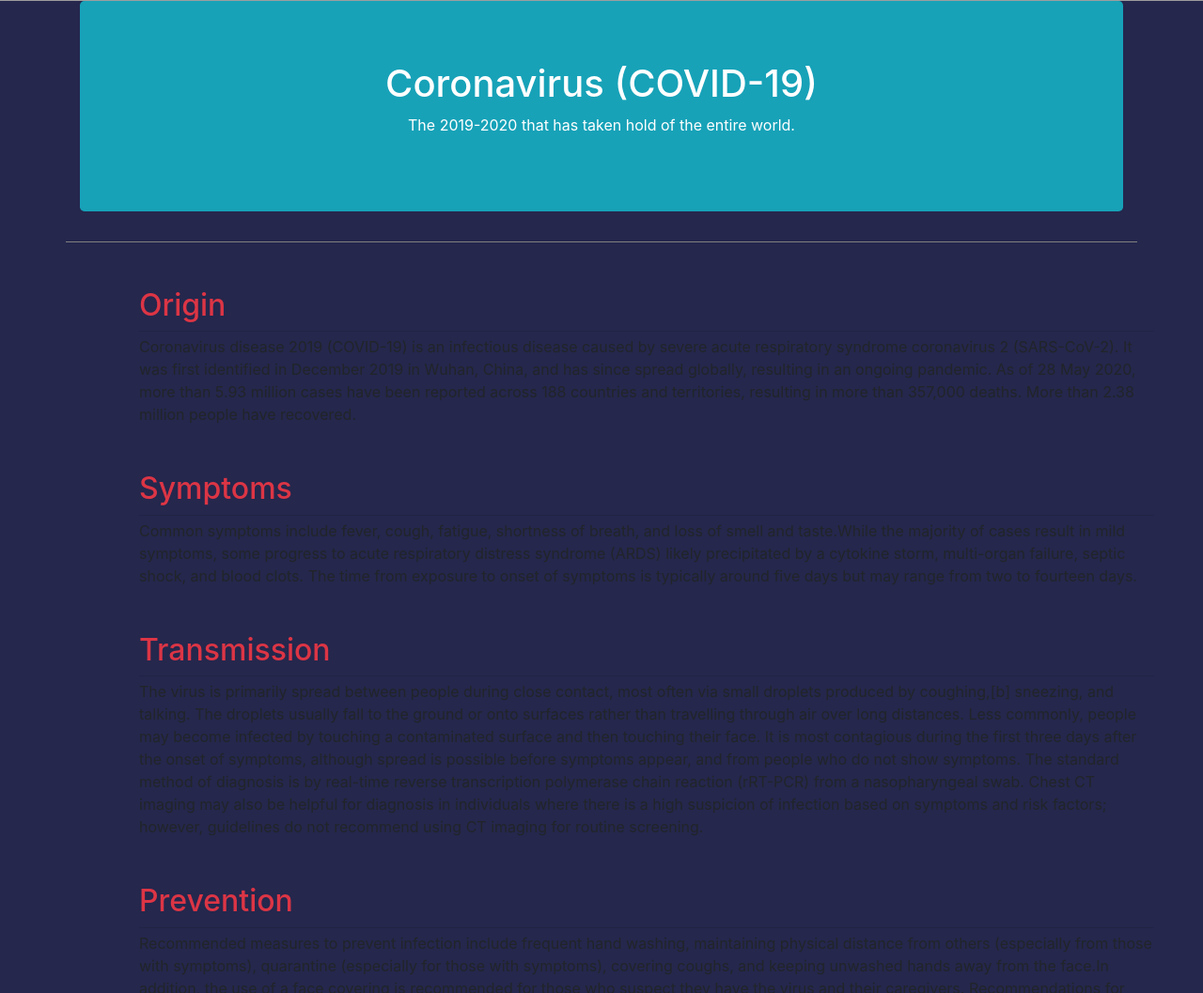
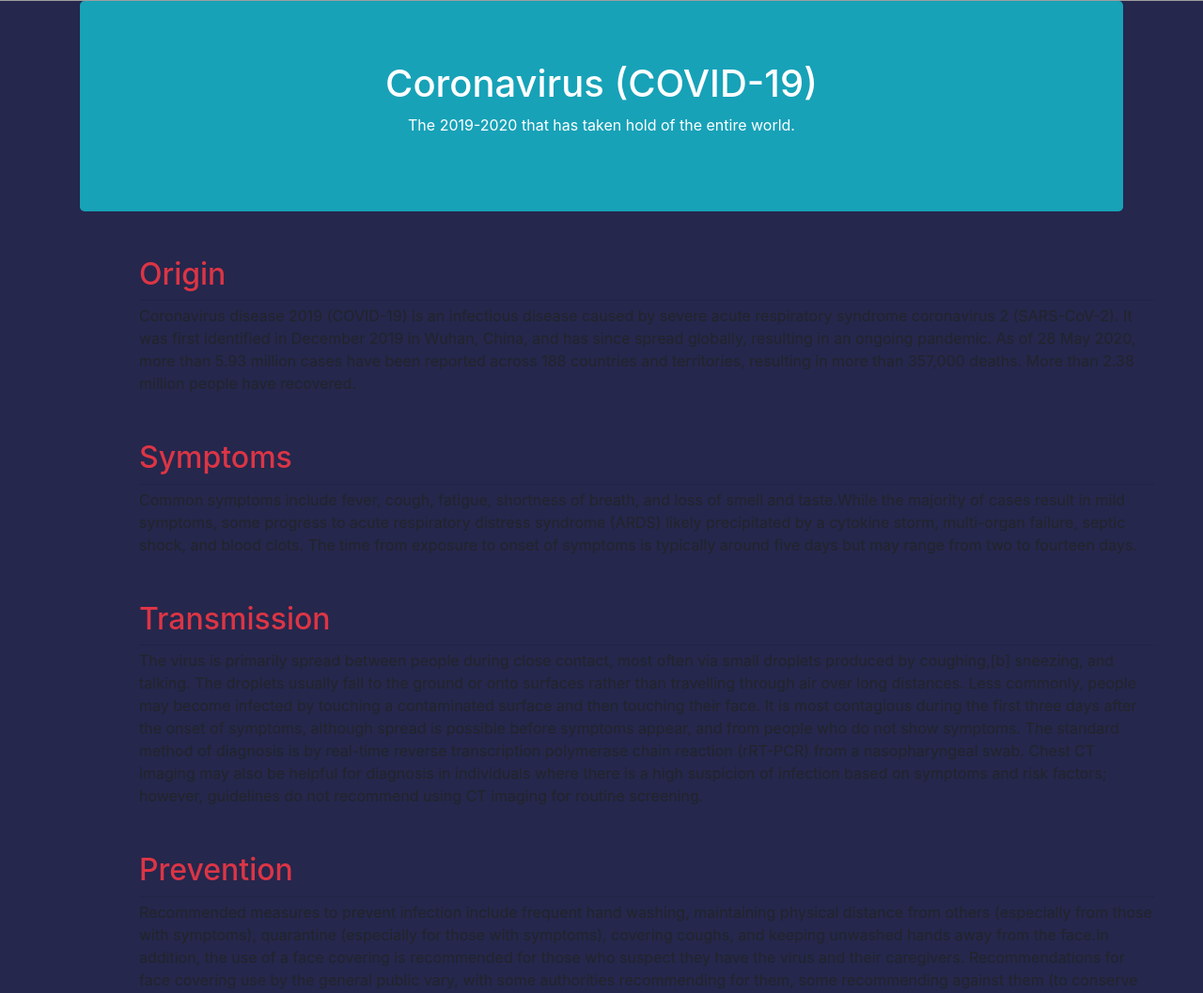
Before and after one commit to Veggier/ttp-assignment-1, a plain HTML site: page index.html in a window 1280 px wide. Shown: the part 959-2016 px from the top of the page at 94% size. Drawn offline with nearby package versions, Linux system fonts and the light colour scheme; files that its build step writes are made by us from their sources; grey boxes are pictures that could not be loaded.

Commit message:
removed separation line between title and articles

```diff
--- a/index.html
+++ b/index.html
@@ -36,11 +36,6 @@
       </div>
 
     </div>
-
-
-    <div class="container" style="border-bottom: 1px solid grey; margin-bottom: 2%">
-
-    </div class = "container">
 
 
     <div class="container ">
```
